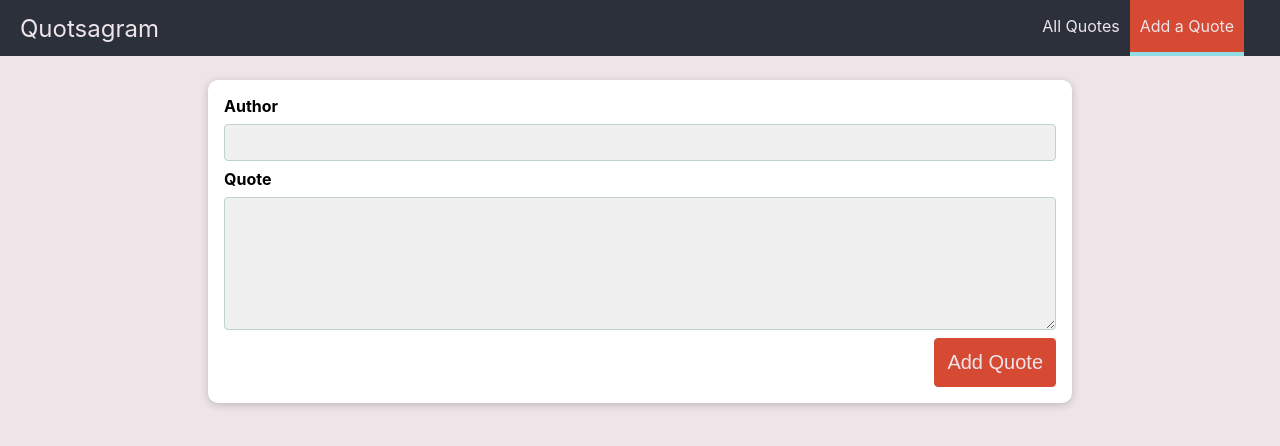
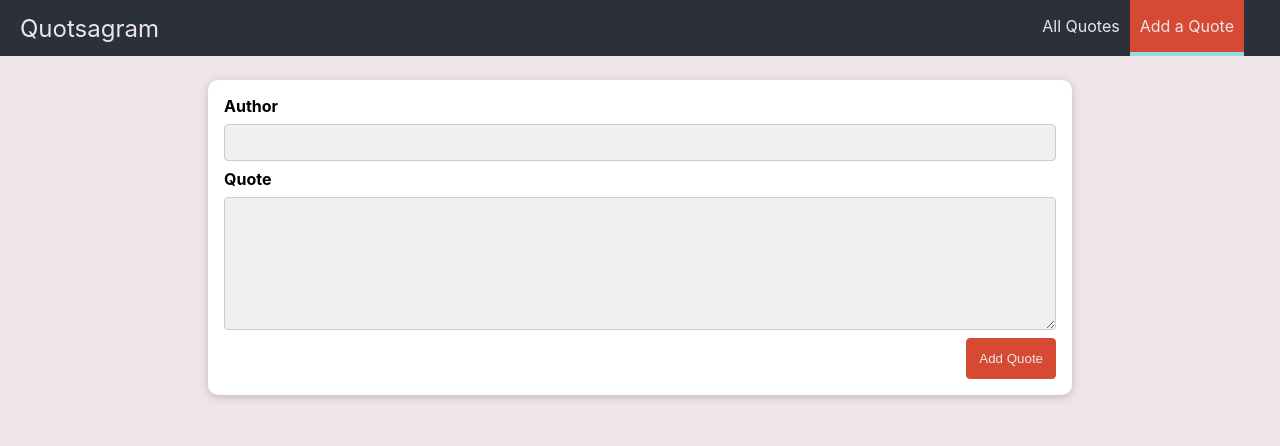
Before and after one commit to yash1rj/quotes-app, a React (Create React App) app: page /new-quote in a window 1280 px wide. Shown: the top 446 px of the page. Built offline with nearby package versions, Linux system fonts and the light colour scheme.

Commit message:
Update QuoteForm.module.css
styling tweak for button

```diff
--- a/src/components/Quotes/QuoteForm/QuoteForm.module.css
+++ b/src/components/Quotes/QuoteForm/QuoteForm.module.css
@@ -44,7 +44,3 @@
 .actions {
     text-align: right;
 }
-
-.actions button {
-    font-size: 1.25rem;
-}
```
